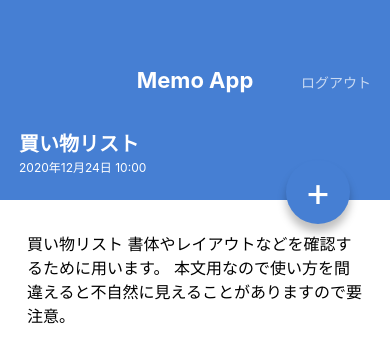
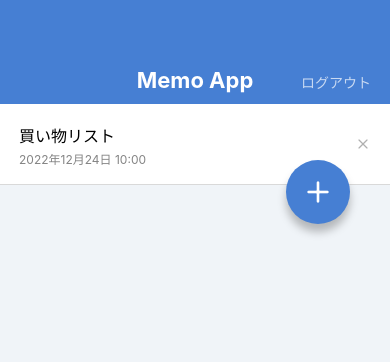
Before and after one commit to suzuki-t0505/MemoApp, a React Native app: screen / in a window 390 px wide. Shown: the top 362 px of the page. Built offline with nearby package versions, Linux system fonts and the light colour scheme.

Commit message:
➕: Install @expo/vector-icons

```diff
--- a/App.jsx
+++ b/App.jsx
@@ -1,10 +1,10 @@
 import React from 'react';
 import MemoDetailScreen from './src/screens/MemoDetailScreen';
-// import MemoListScreen from './src/screens/MemoListScreen';
+import MemoListScreen from './src/screens/MemoListScreen';
 
 const App = () => (
-  // <MemoListScreen />
-  <MemoDetailScreen />
+  <MemoListScreen />
+  // <MemoDetailScreen />
 );
 
 export default App;
--- a/package.json
+++ b/package.json
@@ -9,6 +9,7 @@
     "web": "expo start --web"
   },
   "dependencies": {
+    "@expo/vector-icons": "^13.0.0",
     "@expo/webpack-config": "18.1.2",
     "expo": "~48.0.17",
     "expo-status-bar": "~1.6.0",
--- a/src/components/CircleButton.jsx
+++ b/src/components/CircleButton.jsx
@@ -1,17 +1,19 @@
 import React from 'react';
-import { View, StyleSheet, Text } from 'react-native';
+import { View, StyleSheet } from 'react-native';
 /* eslint-disable-next-line */
 import { string, shape } from 'prop-types';
+/* eslint-disable-next-line */
+import { Feather } from '@expo/vector-icons';
 
-const CircleButton = ({ children, style }) => (
+const CircleButton = ({ style, name }) => (
   <View style={[styles.circleButton, style]}>
-    <Text style={styles.circleButtonLabel}>{ children }</Text>
+    <Feather name={name} size={32} color="white" />
   </View>
 );
 
 CircleButton.propTypes = {
-  children: string.isRequired,
   style: shape(),
+  name: string.isRequired,
 };
 
 CircleButton.defaultProps = {
--- a/src/components/MemoList.jsx
+++ b/src/components/MemoList.jsx
@@ -1,5 +1,7 @@
 import React from 'react';
 import { View, StyleSheet, Text } from 'react-native';
+/* eslint-disable-next-line */
+import { Feather } from '@expo/vector-icons';
 
 const MemoList = () => (
   <View>
@@ -9,7 +11,7 @@
         <Text style={styles.memoListItemDate}>2022年12月24日 10:00</Text>
       </View>
       <View>
-        <Text>X</Text>
+        <Feather name="x" size={16} color="#B0B0B0" />
       </View>
     </View>
   </View>
--- a/src/screens/MemoDetailScreen.jsx
+++ b/src/screens/MemoDetailScreen.jsx
@@ -22,7 +22,7 @@
       </Text>
     </ScrollView>
 
-    <CircleButton style={{ top: 160, bottom: 'auto' }}>+</CircleButton>
+    <CircleButton style={{ top: 160, bottom: 'auto' }} name="edit-2" />
   </View>
 );
 
--- a/src/screens/MemoListScreen.jsx
+++ b/src/screens/MemoListScreen.jsx
@@ -8,7 +8,7 @@
   <View style={styles.container}>
     <AppBar />
     <MemoList />
-    <CircleButton>+</CircleButton>
+    <CircleButton style={{ top: 160, bottom: 'auto' }} name="plus" />
   </View>
 );
 
```
Also changed, not shown: 1 other file (tests, documents, lock files or other folders).
